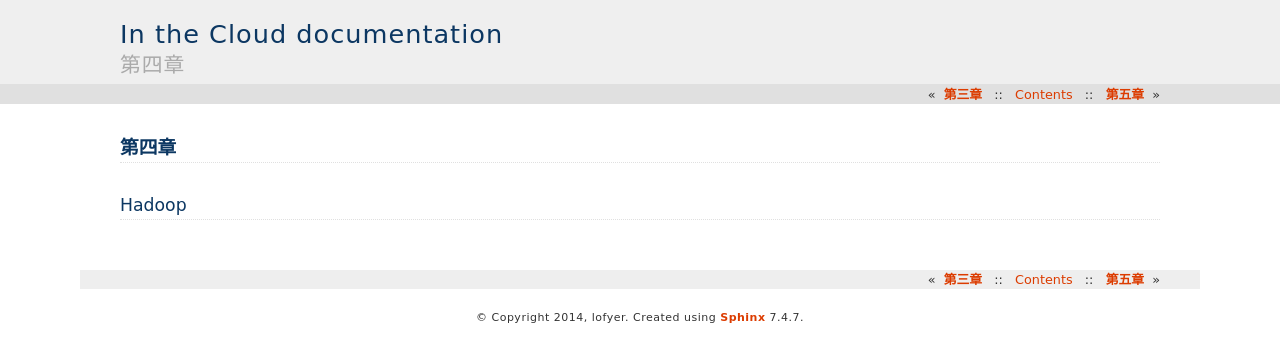
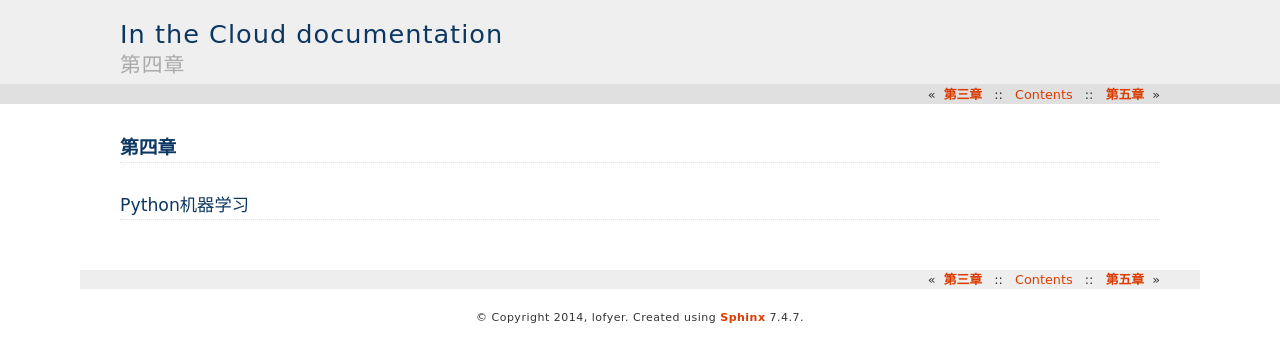
Before and after one commit to lofyer/InTheCloud, a Sphinx documentation site: the page built from source/posts/ch04.rst, in a window 1280 px wide. Shown: the top 362 px of the page. Built offline with Sphinx 7.4.7, drawn with Linux system fonts in a browser that asks for light colours; formulas are drawn with MathJax 3.

Commit message:
调换顺序

```diff
--- a/source/posts/ch04.rst
+++ b/source/posts/ch04.rst
@@ -2,5 +2,5 @@
 第四章
 ======
 
-Hadoop
-------
+Python机器学习
+--------------
--- a/source/posts/ch05.rst
+++ b/source/posts/ch05.rst
@@ -2,5 +2,5 @@
 第五章
 ======
 
-Python机器学习
---------------
+Hadoop
+------
```
